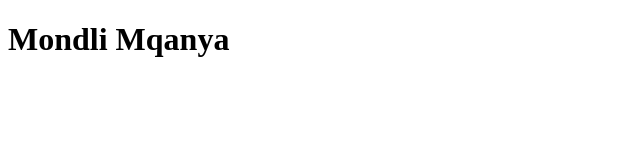
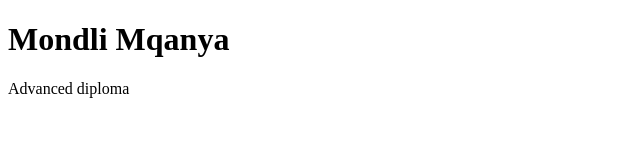
Before and after one commit to mondli24/Just, a plain HTML site: page index.html in a window 1280 px wide. Shown: the whole page, without its empty margins (0-640 px from the left). Drawn offline with Linux system fonts and the light colour scheme.

Commit message:
last commit

```diff
--- a/index.html
+++ b/index.html
@@ -8,5 +8,6 @@
 </head>
 <body>
     <h1>Mondli Mqanya</h1>
+    <p>Advanced diploma</p>
 </body>
 </html>
```
